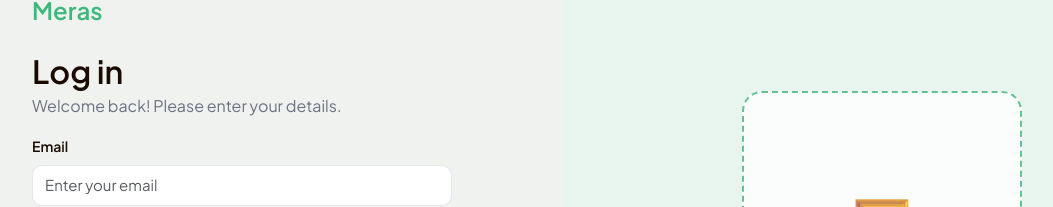
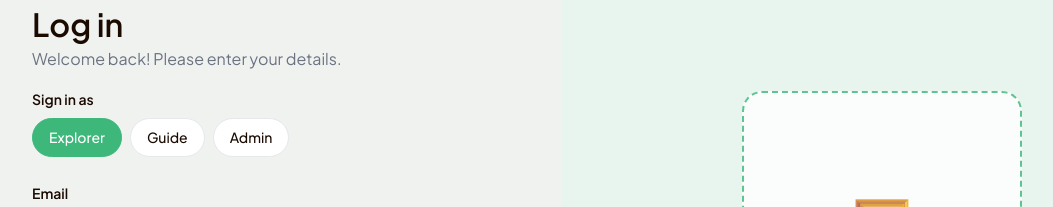
Before and after one commit to JoudAlJabri/Meras, a React (Vite) app: page /login in a window 1280 px wide. Shown: the part 157-364 px from the top of the page, without its empty margins (78-1131 px from the left). Built offline with nearby package versions, Linux system fonts and the light colour scheme.

Commit message:
Placeholders Admin

```diff
--- a/src/App.jsx
+++ b/src/App.jsx
@@ -16,6 +16,13 @@ import ExplorerDashboard from './pages/explorer/ExplorerDashboard'
 import GuideDashboard from './pages/guide/GuideDashboard'
 // Admin Pages
 import AdminDashboard from './pages/admin/AdminDashboard'
+import PendingVerifications from './pages/admin/PendingVerifications'
+import UserDirectory from './pages/admin/UserDirectory'
+import ContentModeration from './pages/admin/ContentModeration'
+import Announcements from './pages/admin/Announcements'
+import TaxonomyManagement from './pages/admin/TaxonomyManagement'
+import EarningsDashboard from './pages/admin/EarningsDashboard'
+import OfficeHoursCalendar from './pages/admin/OfficeHoursCalendar'
 
 function App() {
   return (
@@ -53,8 +60,48 @@ function App() {
               <AdminDashboard />
             </ProtectedRoute>
           } />
-          {/* add more admin routes here */}
+          <Route path="/admin/pending-verifications" element={
+            <ProtectedRoute allowedRoles={['admin']}>
+              <PendingVerifications />
+            </ProtectedRoute>
+          } />
 
+          <Route path="/admin/users" element={
+            <ProtectedRoute allowedRoles={['admin']}>
+              <UserDirectory />
+            </ProtectedRoute>
+          } />
+
+          <Route path="/admin/content-moderation" element={
+            <ProtectedRoute allowedRoles={['admin']}>
+              <ContentModeration />
+            </ProtectedRoute>
+          } />
+
+          <Route path="/admin/announcements" element={
+            <ProtectedRoute allowedRoles={['admin']}>
+              <Announcements />
+            </ProtectedRoute>
+          } />
+
+          <Route path="/admin/taxonomy" element={
+            <ProtectedRoute allowedRoles={['admin']}>
+              <TaxonomyManagement />
+            </ProtectedRoute>
+          } />
+
+          <Route path="/admin/earnings" element={
+            <ProtectedRoute allowedRoles={['admin']}>
+              <EarningsDashboard />
+            </ProtectedRoute>
+          } />
+
+          <Route path="/admin/office-hours" element={
+            <ProtectedRoute allowedRoles={['admin']}>
+              <OfficeHoursCalendar />
+            </ProtectedRoute>
+          } />
+           {/* add more admin routes here */}
           {/* ── FALLBACK ── */}
           <Route path="*" element={<Navigate to="/" replace />} />
 
--- a/src/layouts/AdminLayout.jsx
+++ b/src/layouts/AdminLayout.jsx
@@ -0,0 +1,100 @@
+import { Link, useLocation } from 'react-router-dom'
+
+function AdminLayout({ children }) {
+  const location = useLocation()
+
+  const navItems = [
+    { label: 'Dashboard', path: '/admin/dashboard' },
+    { label: 'Users', path: '/admin/users' },
+    { label: 'Verify', path: '/admin/pending-verifications' },
+    { label: 'Content', path: '/admin/content-moderation' },
+    { label: 'Announcements', path: '/admin/announcements' },
+    { label: 'Taxonomy', path: '/admin/taxonomy' },
+    { label: 'Earnings', path: '/admin/earnings' },
+    { label: 'Office Hours', path: '/admin/office-hours' },
+  ]
+
+  return (
+    <div style={{ minHeight: '100vh', backgroundColor: '#2e5c4e' }}>
+      {/* Top Navbar */}
+      <header
+        style={{
+          height: '70px',
+          backgroundColor: '#2e5c4e',
+          color: 'white',
+          display: 'flex',
+          alignItems: 'center',
+          justifyContent: 'space-between',
+          padding: '0 24px',
+          borderBottom: '1px solid #1f2937',
+        }}
+      >
+        <h2 style={{ margin: 0, fontSize: '22px', fontWeight: '700' }}>
+          Admin Portal
+        </h2>
+
+        <span
+          style={{
+            backgroundColor: '#367361',
+            color: 'white',
+            padding: '6px 14px',
+            borderRadius: '999px',
+            fontSize: '14px',
+            fontWeight: '600',
+          }}
+        >
+          Admin
+        </span>
+      </header>
+
+      <div style={{ display: 'flex', minHeight: 'calc(100vh - 70px)' }}>
+        {/* Sidebar */}
+        <aside
+          style={{
+            width: '240px',
+            backgroundColor: '#367361',
+            color: 'white',
+            padding: '24px 16px',
+          }}
+        >
+          <nav style={{ display: 'flex', flexDirection: 'column', gap: '10px' }}>
+            {navItems.map((item) => {
+              const isActive = location.pathname === item.path
+
+              return (
+                <Link
+                  key={item.path}
+                  to={item.path}
+                  style={{
+                    textDecoration: 'none',
+                    color: 'white',
+                    padding: '12px 14px',
+                    borderRadius: '10px',
+                    backgroundColor: isActive ? '#2e5c4e' : 'transparent',
+                    fontWeight: isActive ? '600' : '500',
+                    transition: '0.2s',
+                  }}
+                >
+                  {item.label}
+                </Link>
+              )
+            })}
+          </nav>
+        </aside>
+
+        {/* Main Content */}
+        <main
+          style={{
+            flex: 1,
+            padding: '30px',
+            backgroundColor: '#f9fafb',
+          }}
+        >
+          {children}
+        </main>
+      </div>
+    </div>
+  )
+}
+
+export default AdminLayout
--- a/src/pages/admin/AdminDashboard.jsx
+++ b/src/pages/admin/AdminDashboard.jsx
@@ -1,4 +1,13 @@
+
+import { Link } from "react-router-dom";
+import AdminLayout from '../../layouts/AdminLayout'
+
 function AdminDashboard() {
-  return <div className="p-4"><h1>Admin Dashboard - Coming Soon</h1></div>
+  return (
+    <AdminLayout>
+      <h1>Admin Dashboard</h1>
+    </AdminLayout>
+  )
 }
+
 export default AdminDashboard
--- /dev/null
+++ b/src/pages/admin/Announcements.jsx
@@ -0,0 +1,8 @@
+import AdminLayout from '../../layouts/AdminLayout'
+export default function Announcements() {
+    return (
+        <AdminLayout>
+          <h1>Announcements</h1>
+        </AdminLayout>
+      )
+  }
--- /dev/null
+++ b/src/pages/admin/ContentModeration.jsx
@@ -0,0 +1,8 @@
+import AdminLayout from '../../layouts/AdminLayout'
+export default function ContentModeration() {
+    return (
+        <AdminLayout>
+          <h1>Content Moderation</h1>
+        </AdminLayout>
+      )
+  }
--- /dev/null
+++ b/src/pages/admin/EarningsDashboard.jsx
@@ -0,0 +1,8 @@
+import AdminLayout from '../../layouts/AdminLayout'
+export default function EarningsDashboard() {
+    return (
+        <AdminLayout>
+          <h1>Earnings Dashboard</h1>
+        </AdminLayout>
+      )
+  }
--- /dev/null
+++ b/src/pages/admin/OfficeHoursCalendar.jsx
@@ -0,0 +1,6 @@
+import AdminLayout from '../../layouts/AdminLayout'
+export default function OfficeHoursCalendar() {
+    return (<AdminLayout>
+        <h1>Office Hours Calendar</h1>
+        </AdminLayout>)
+  }
--- /dev/null
+++ b/src/pages/admin/PendingVerifications.jsx
@@ -0,0 +1,8 @@
+import AdminLayout from '../../layouts/AdminLayout'
+export default function PendingVerifications() {
+    return (
+        <AdminLayout>
+          <h1>Pending Verifications</h1>
+        </AdminLayout>
+      )
+  }
--- /dev/null
+++ b/src/pages/admin/TaxonomyManagement.jsx
@@ -0,0 +1,8 @@
+import AdminLayout from '../../layouts/AdminLayout'
+export default function TaxonomyManagement() {
+    return (
+        <AdminLayout>
+          <h1>Taxonomy Management</h1>
+        </AdminLayout>
+      )
+  }
--- /dev/null
+++ b/src/pages/admin/UserDirectory.jsx
@@ -0,0 +1,8 @@
+import AdminLayout from '../../layouts/AdminLayout'
+export default function UserDirectory() {
+    return (
+        <AdminLayout>
+          <h1>User Directory</h1>
+        </AdminLayout>
+      );
+  }
--- a/src/pages/auth/LoginPage.jsx
+++ b/src/pages/auth/LoginPage.jsx
@@ -95,9 +95,41 @@ function LoginPage() {
               <p style={{ color: 'var(--meras-gray)' }}>
                 Welcome back! Please enter your details.
               </p>
+              {/* Role Selector */}
+                <div className="mb-4">
+                  <label
+                    className="form-label fw-semibold"
+                    style={{ color: 'var(--meras-text)', fontSize: '14px' }}
+                  >
+                    Sign in as
+                  </label>
 
-              {/* Role Selector */}
-
+                  <div className="d-flex gap-2">
+                    {['explorer', 'guide', 'admin'].map((role) => (
+                      <button
+                        key={role}
+                        type="button"
+                        onClick={() => setFromData({ ...formData, role })}
+                        className="btn"
+                        style={{
+                          borderRadius: '999px',
+                          padding: '8px 16px',
+                          border: formData.role === role
+                            ? '1.5px solid var(--meras-green)'
+                            : '1.5px solid var(--meras-border)',
+                          backgroundColor: formData.role === role
+                            ? 'var(--meras-green)'
+                            : 'white',
+                          color: formData.role === role ? 'white' : 'var(--meras-text)',
+                          fontSize: '14px',
+                          fontWeight: '500'
+                        }}
+                      >
+                        {role.charAt(0).toUpperCase() + role.slice(1)}
+                      </button>
+                    ))}
+                  </div>
+              </div>
 
               {/* Error message */}
               {error && (
```
